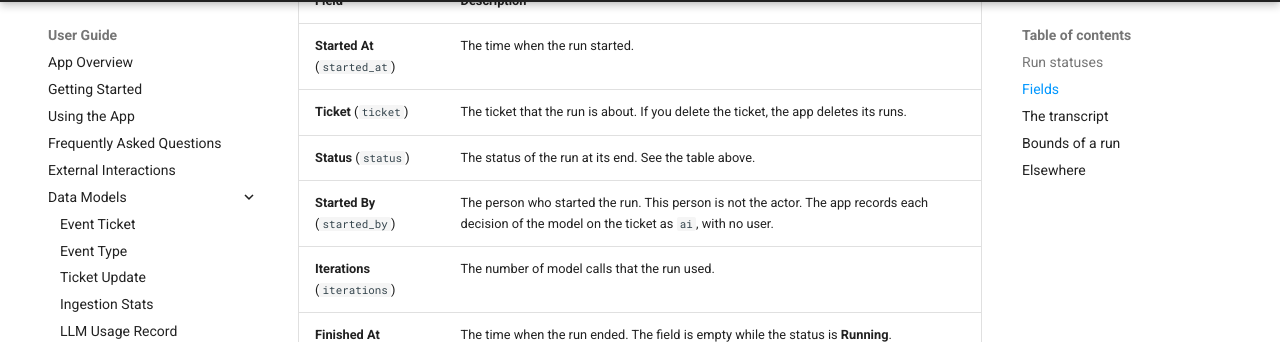
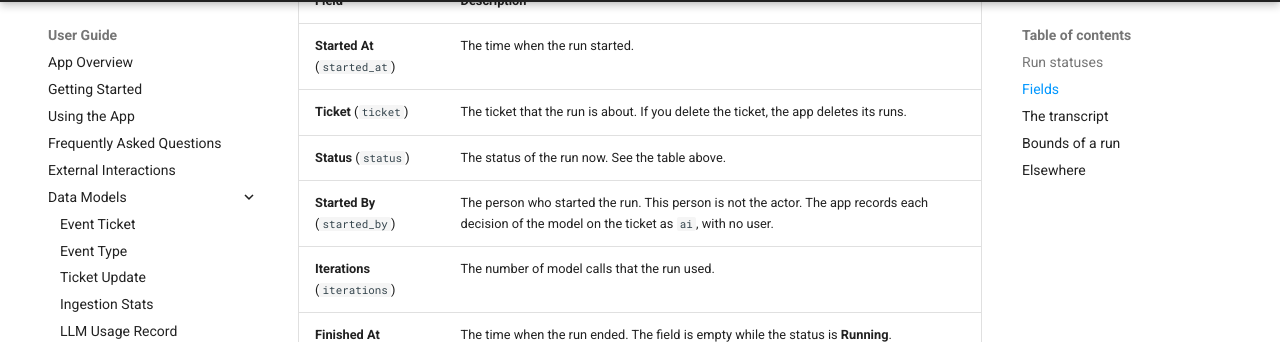
Before and after one commit to jtdub/nautobot-app-event-tracker, an MkDocs documentation site: the page built from docs/models/agentrun.md, in a window 1280 px wide and 900 px high, scrolled down 1059 px. Shown: the part 110-452 px from the top of the window. Built offline with MkDocs 1.6.1 and Material for MkDocs 9.7.7, drawn with Linux system fonts in a browser that asks for light colours; comment, search, counter and statistics services are not loaded.

Commit message:
60: Address QA round 2 findings

```diff
--- a/docs/models/agentrun.md
+++ b/docs/models/agentrun.md
@@ -27,7 +27,7 @@ The detail page of a run shows the bold labels below. The list shows **Started**
 | --- | --- |
 | **Started At** (`started_at`) | The time when the run started. |
 | **Ticket** (`ticket`) | The ticket that the run is about. If you delete the ticket, the app deletes its runs. |
-| **Status** (`status`) | The status of the run at its end. See the table above. |
+| **Status** (`status`) | The status of the run now. See the table above. |
 | **Started By** (`started_by`) | The person who started the run. This person is not the actor. The app records each decision of the model on the ticket as `ai`, with no user. |
 | **Iterations** (`iterations`) | The number of model calls that the run used. |
 | **Finished At** (`finished_at`) | The time when the run ended. The field is empty while the status is **Running**. |
```
Also changed, not shown: docs/models/agenttoolcall.md (+1 -1 lines).
